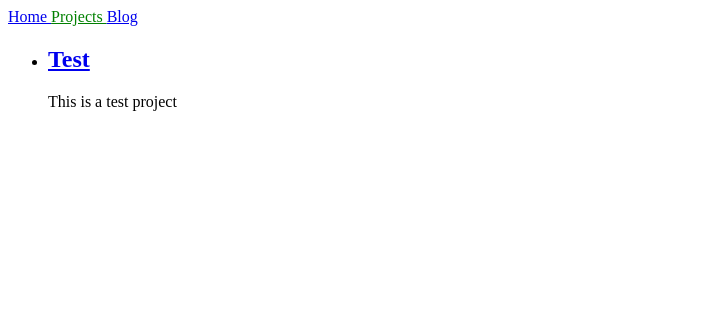
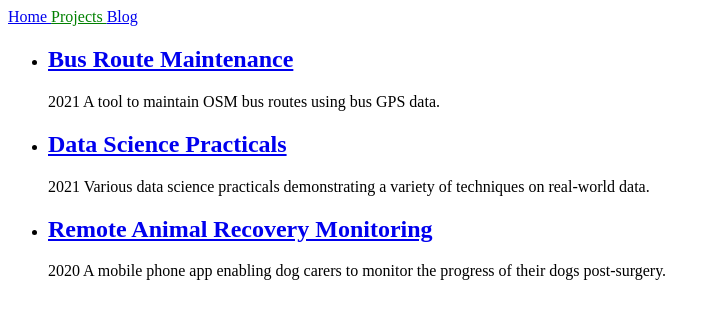
Before and after one commit to archwheeler/archwheeler.github.io, a Jekyll site: the page built from projects.html, in a window 1280 px wide. Shown: the top 319 px of the page, without its empty margins (0-717 px from the left). Built offline with Jekyll 4.4.1, drawn with Linux system fonts in a browser that asks for light colours.

Commit message:
Create various project files

```diff
--- a/_layouts/project.html
+++ b/_layouts/project.html
@@ -3,7 +3,7 @@ layout: default
 ---
 <h1>{{ page.title }}</h1>
 <p>
-  {{ page.date | date_to_string }}
+  {{ page.year }}
 </p>
 
 {{ content }}
--- /dev/null
+++ b/_projects/00-rarm.md
@@ -0,0 +1,5 @@
+---
+title: Remote Animal Recovery Monitoring
+year: 2020
+description: A mobile phone app enabling dog carers to monitor the progress of their dogs post-surgery.
+---
--- /dev/null
+++ b/_projects/01-dsp.md
@@ -0,0 +1,5 @@
+---
+title: Data Science Practicals
+year: 2021
+description: Various data science practicals demonstrating a variety of techniques on real-world data.
+---
--- /dev/null
+++ b/_projects/02-brm.md
@@ -0,0 +1,5 @@
+---
+title: Bus Route Maintenance
+year: 2021
+description: A tool to maintain OSM bus routes using bus GPS data.
+---
--- a/_projects/test.md
+++ /dev/null
@@ -1,6 +0,0 @@
----
-title: Test
-date: 2020-01-20
-description: This is a test project
----
-I am testing the projects page.
--- a/projects.html
+++ b/projects.html
@@ -2,9 +2,11 @@
 title: Projects
 ---
 <ul>
-  {% for project in site.projects %}
+  {% assign my_projects = site.projects | reverse %}
+  {% for project in my_projects %}
     <li>
         <h2><a href="{{ project.url }}">{{ project.title }}</a></h2>
+        {{ project.year }}
         {{ project.description }}
     </li>
   {% endfor %}
```
